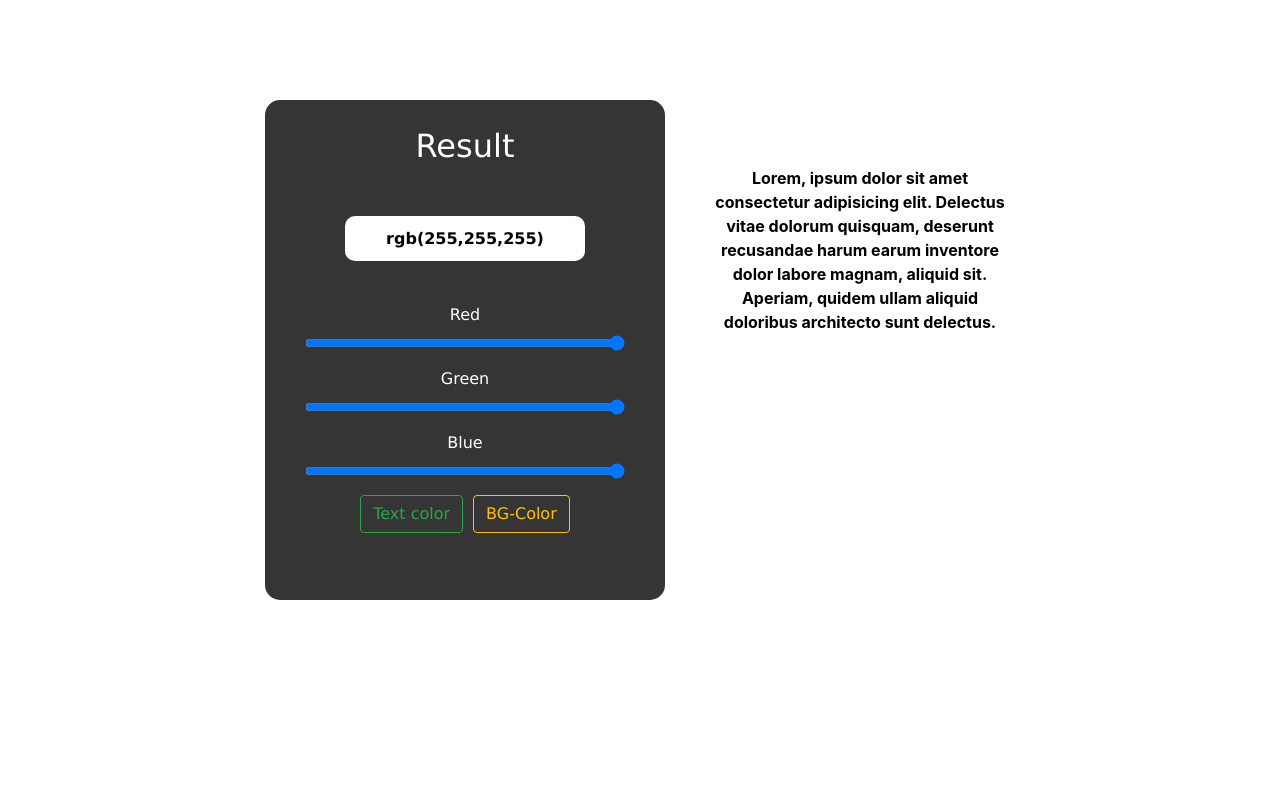
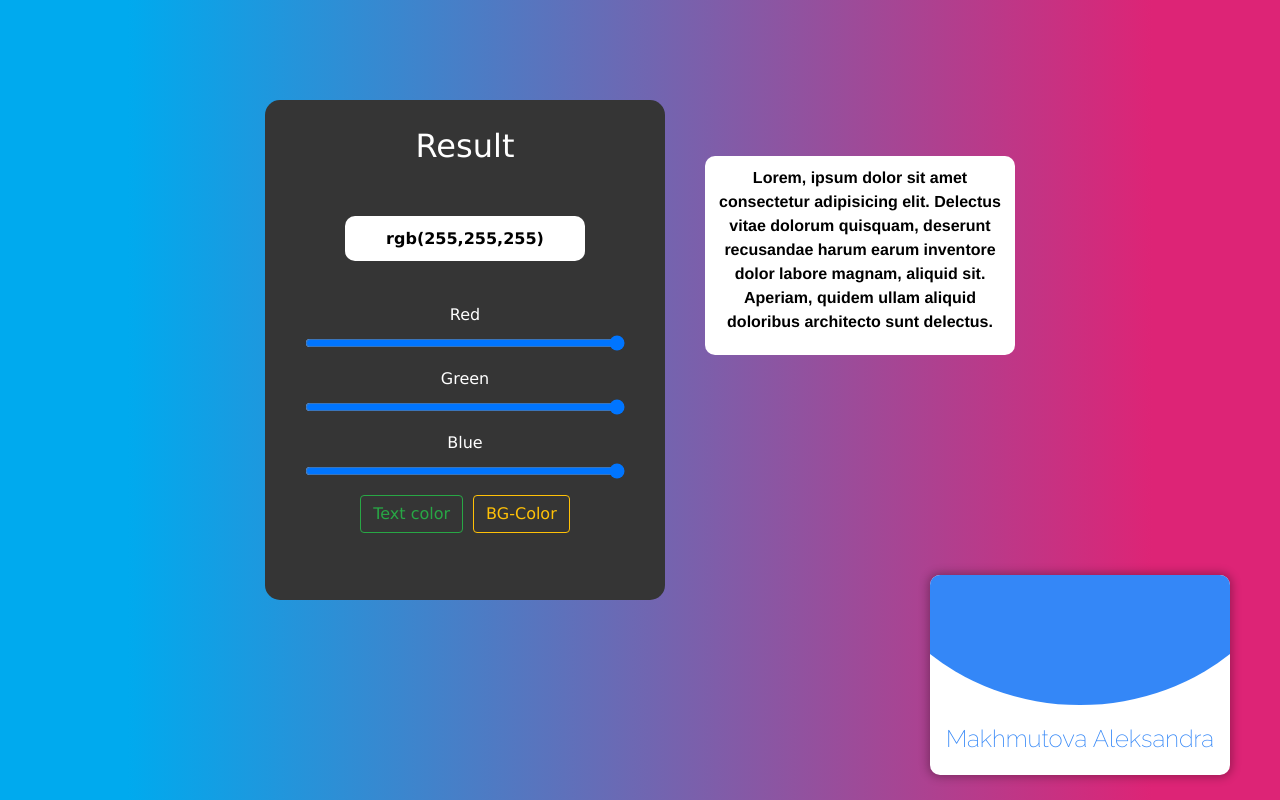
Before and after one commit to AleksandraMakhmutova/RGB_color_generator, a React (Create React App) app in the folder client/: page / in a window 1280 px wide. Built offline with nearby package versions, Linux system fonts and the light colour scheme.

Commit message:
add contects

```diff
--- a/client/package.json
+++ b/client/package.json
@@ -7,6 +7,7 @@
     "@testing-library/react": "^11.1.0",
     "@testing-library/user-event": "^12.1.10",
     "bootstrap": "^4.6.0",
+    "classnames": "^2.2.6",
     "react": "^17.0.1",
     "react-bootstrap": "^1.5.2",
     "react-dom": "^17.0.1",
--- a/client/src/App.js
+++ b/client/src/App.js
@@ -1,10 +1,14 @@
 import "./App.css";
+import Contacts from "./Component/Contacts";
 import PartWithColors from "./Component/PartWithColors";
 
 function App() {
   return (
     <div className="App">
       <PartWithColors />
+
+        <Contacts />
+
     </div>
   );
 }
--- /dev/null
+++ b/client/src/Component/Contacts/index.js
@@ -0,0 +1,16 @@
+import React from "react";
+import style from "./style.module.css";
+import cn from "classnames";
+export default function Contacts() {
+  return (
+    <div className={cn(style.card, style.transition)}>
+      <h2 className={cn(style.h2, style.transition)}>Makhmutova Aleksandra</h2>
+      <p className={style.contactsText}>
+      phone: 8 913 385 68 72
+      aleksandraMakhmutova@gmail.com
+      @makhmutovaWebDev
+      </p>
+      <div className={cn(style.cardCircle, style.transition)}></div>
+    </div>
+  );
+}
--- /dev/null
+++ b/client/src/Component/Contacts/style.module.css
@@ -0,0 +1,78 @@
+@import url("https://fonts.googleapis.com/css?family=Raleway:400,200");
+
+.transition {
+  transition: 0.3s cubic-bezier(0.3, 0, 0, 1.3);
+}
+.card {
+  background-color: #fff;
+  bottom: 0;
+  box-shadow: 0px 0px 10px 2px rgba(0, 0, 0, 0.3);
+  -webkit-box-shadow: 0px 0px 10px 2px rgba(0, 0, 0, 0.3);
+  -moz-box-shadow: 0px 0px 10px 2px rgba(0, 0, 0, 0.3);
+  height: 200px;
+  right: 50px;
+  margin: auto;
+  overflow: hidden;
+  position: fixed;
+  /* right: 200px; */
+  top: 550px;
+  width: 300px;
+  border-radius: 10px;
+}
+.card:hover {
+  height: 300px;
+  width: 300px;
+}
+.card:hover .ctaContainer {
+  display: inline;
+  margin-top: 300px;
+}
+.card:hover .card_circle {
+  background-size: cover;
+  border-radius: 0;
+  margin-top: -130px;
+}
+.card:hover .h2 {
+  background: #3487f7;
+  color: #fff;
+  margin-top: 100px;
+  padding: 5px;
+}
+.card:hover .h2 small {
+  color: #fff;
+}
+.card:hover .contactsText {
+  margin-top: 200px;
+}
+.cardCircle {
+  /* background: url("http://lorempixel.com/400/200") no-repeat center bottom; */
+  background-color: #3487f7;
+  background-size: cover;
+  border-radius: 50%;
+  height: 400px;
+  margin-left: -75px;
+  margin-top: -270px;
+  position: absolute;
+  width: 450px;
+}
+.h2 {
+  color: #3487f7;
+  font-family: "Raleway", sans-serif;
+  font-size: 24px;
+  font-weight: 200;
+  margin-top: 150px;
+  position: absolute;
+  text-align: center;
+  width: 100%;
+  z-index: 9999;
+}
+.contactsText {
+  color: rgba(0, 0, 0, 0.6);
+  font-family: "Raleway", sans-serif;
+  font-size: 100%;
+  font-weight: normal;
+  margin-top: 200px;
+  position: absolute;
+  text-align: center;
+  z-index: 9999;
+}
--- a/client/src/index.css
+++ b/client/src/index.css
@@ -7,7 +7,23 @@ body {
   -moz-osx-font-smoothing: grayscale;
 }
 
-/* code {
-  font-family: source-code-pro, Menlo, Monaco, Consolas, 'Courier New',
-    monospace;
-} */
+body {
+  font-family: Helvetica, san-serif;
+  background: -webkit-linear-gradient(
+    90deg,
+    #00aaee 10%,
+    #dd2476 90%
+  ); /* Chrome 10+, Saf5.1+ */
+  background: -moz-linear-gradient(
+    90deg,
+    #00aaee 10%,
+    #dd2476 90%
+  ); /* FF3.6+ */
+  background: -ms-linear-gradient(90deg, #00aaee 10%, #dd2476 90%); /* IE10 */
+  background: -o-linear-gradient(
+    90deg,
+    #00aaee 10%,
+    #dd2476 90%
+  ); /* Opera 11.10+ */
+  background: linear-gradient(90deg, #00aaee 10%, #dd2476 90%); /* W3C */
+}
```
Also changed, not shown: 1 other file (tests, documents, lock files or other folders).
